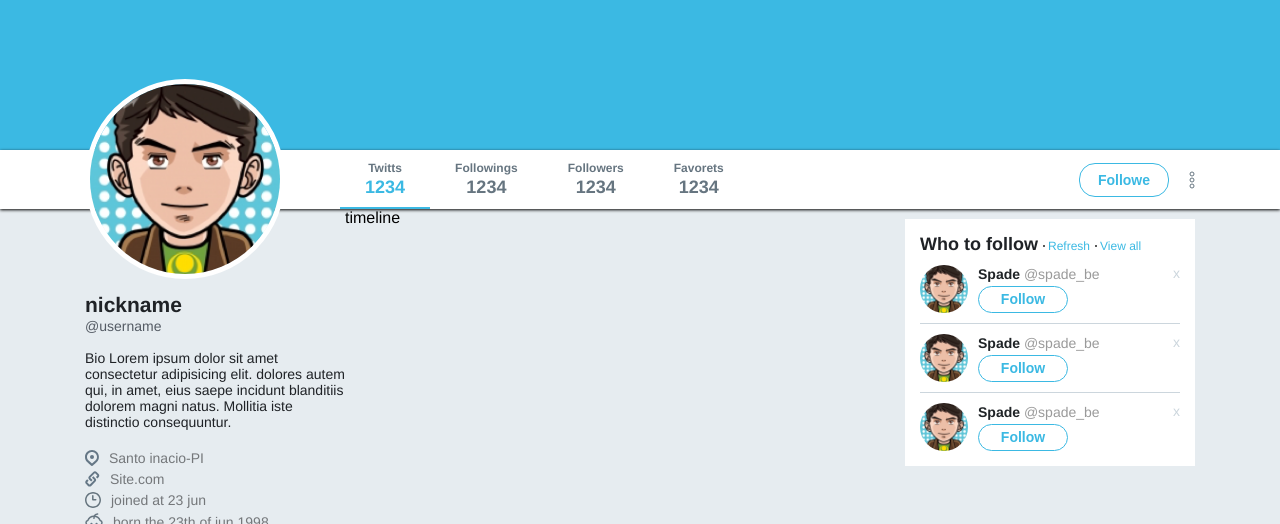
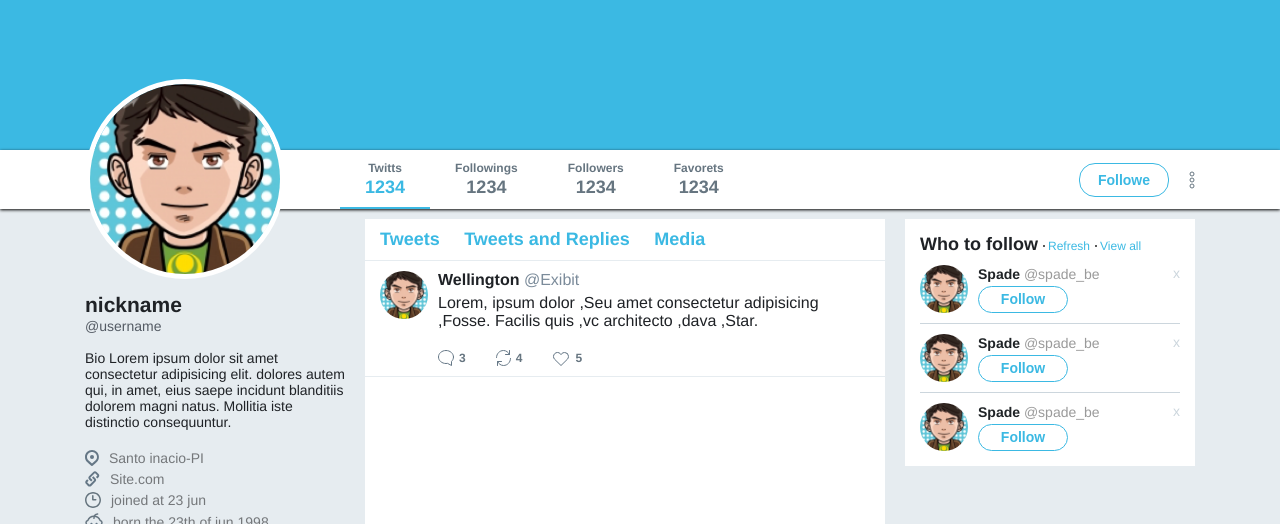
Before and after one commit to wellington-tinho/Twitter-Front-end, a plain HTML site: page index.html in a window 1280 px wide. Shown: the part 276-800 px from the top of the page. Drawn offline with Linux system fonts and the light colour scheme.

Commit message:
timeline and tweets (done)

```diff
--- a/index.html
+++ b/index.html
@@ -102,7 +102,27 @@
             </aside>
 
         <section class="timeline">
-            timeline
+            <nav>
+                <a href="" class="active">Tweets</a>
+                <a href="">Tweets and Replies</a>
+                <a href="">Media</a>
+            </nav>
+
+            <ul class="tweets">
+                <li>
+                    <img src="images/avatar.png" alt="avatar">
+                    <div class="info">
+                        <strong>Wellington <span>@Exibit</span></strong>
+                        <p>Lorem, ipsum dolor ,Seu amet consectetur adipisicing ,Fosse. Facilis quis ,vc architecto ,dava ,Star.</p>
+
+                        <div class="actions">
+                            <a href=""><img src="images/comments.svg" alt="Comments">  3</a>
+                            <a href=""><img src="images/retweet.svg" alt="retweet">  4</a>
+                            <a href=""><img src="images/like.svg" alt="like">  5</a>
+                        </div>
+                    </div>
+                </li>
+            </ul>
         </section>
 
         <aside  class="widgets">
--- a/style.css
+++ b/style.css
@@ -259,9 +259,6 @@ div.wrapper-content aside.profile .images ul li{
     margin:  0 5px 5px 0;
 }
 
-div.wapper-content .timeline{
-    flex: 1;
-}
 
 div.wrapper-content aside.widgets{
     width: 290px;
@@ -269,7 +266,92 @@ div.wrapper-content aside.widgets{
 }
 div.wrapper-content .timeline{
     flex: 1;
+    background: #ffff;
+    margin: 10px 20px 0;
 }
+
+div.wrapper-content .timeline nav{
+    border-bottom: 1px solid #e6ecf0;
+    padding: 10px 15px;
+
+}
+div.wrapper-content .timeline nav a{
+    text-decoration: none;
+    color: #3BB9E3;
+    font-size: 18px;
+    font-weight: bold;
+    margin-left: 20px;
+}
+div.wrapper-content .timeline nav a:first-child{
+    margin: 0;
+}
+
+div.wrapper-content .timeline nav a:active{
+    color:#1f2226;
+}
+
+div.wrapper-content .timeline ul.tweets{
+    list-style: none;
+}
+
+div.wrapper-content .timeline ul.tweets li{
+    border-bottom: 1px solid #e6ecf0;
+    padding: 10px 15px;
+    display: flex;
+}
+
+div.wrapper-content .timeline ul.tweets li > img{
+    width: 48px;
+    height: 48px;
+    border-radius: 50%;
+}
+
+div.wrapper-content .timeline ul.tweets li .info{
+    margin-left: 10px;
+    display: flex;
+    flex-direction: column;
+}
+
+div.wrapper-content .timeline ul.tweets li .info strong{
+    font: 14px;
+    color: #1f2226;
+}
+
+div.wrapper-content .timeline ul.tweets li .info strong span{
+    font: 13px;
+    color: #7b8b9a;
+    font-weight: normal;
+}
+
+div.wrapper-content .timeline ul.tweets li .info p{
+    font: 14px;
+    color: #1f2226;
+    margin-top: 5px;
+}
+
+div.wrapper-content .timeline ul.tweets li .actions{
+    display: flex;
+    margin-top: 20px;
+}
+
+div.wrapper-content .timeline ul.tweets li .actions a{
+    display: flex;
+    align-items: center;
+    text-decoration: none;
+    color: #667580;
+    font-weight: bold;
+    font-size: 12px;
+    margin-left: 30px;
+}
+
+div.wrapper-content .timeline ul.tweets li .actions a:first-child{
+    margin-left: 0;
+}
+
+div.wrapper-content .timeline ul.tweets li .actions a img{
+    margin-right: 5px;
+}
+
 
 div.wrapper-content aside.widgets{
     width: 290px;
```
Also changed, not shown: 1 other file.
